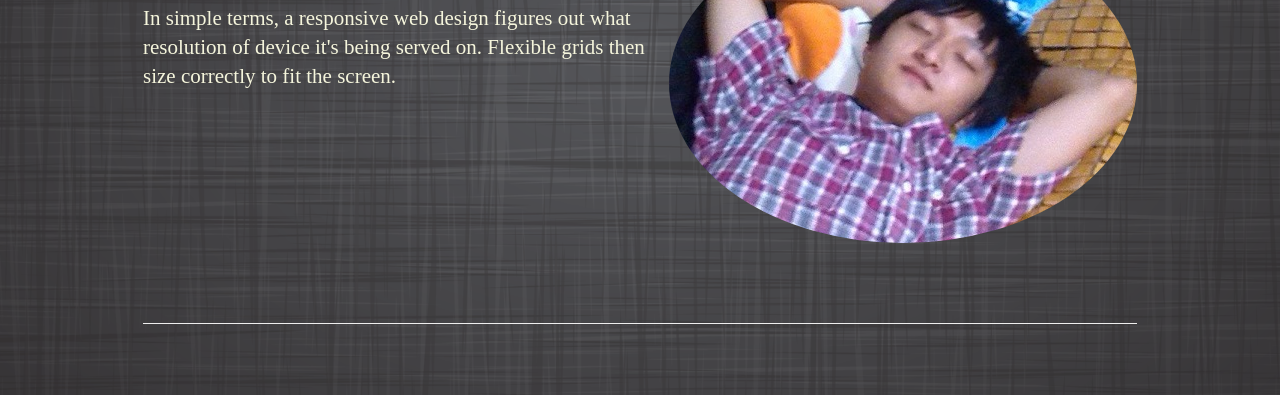
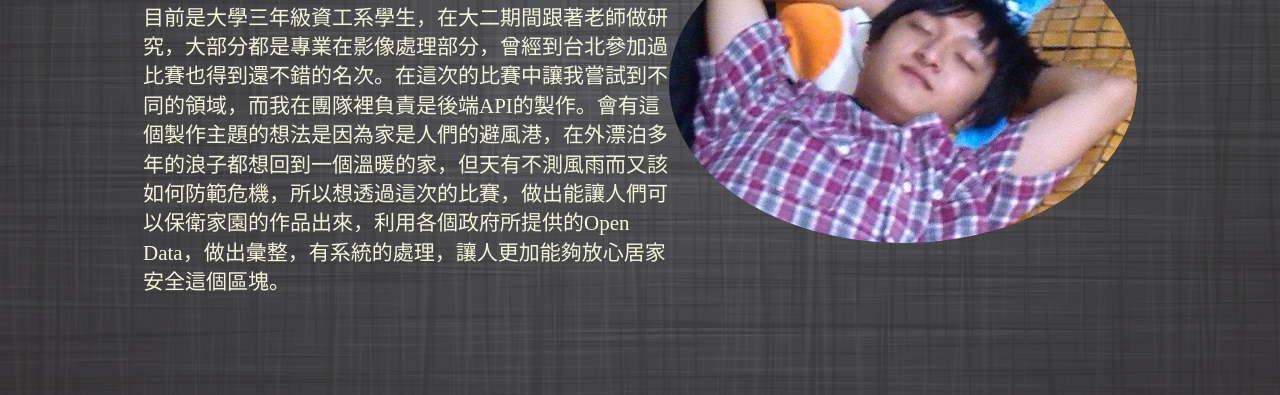
Before and after one commit to Lab3224J203/housesafe_V2.0, a plain HTML site: page about.html in a window 1280 px wide. Shown: the part 337-732 px from the top of the page. Drawn offline with Linux system fonts and the light colour scheme; files that its build step writes are made by us from their sources.

Commit message:
居安往

```diff
--- a/about.html
+++ b/about.html
@@ -71,7 +71,7 @@
     <div class="featurette">
       <img class="img-circle pull-right" src="images/shing.jpg">
       <h2 class="featurette-heading" style="color:#ffffff; font-family: '微軟正黑體';">年輕學長<span class="text-muted">1號</span></h2>
-      <p class="lead">In simple terms, a responsive web design figures out what resolution of device it's being served on. Flexible grids then size correctly to fit the screen.</p>
+      <p class="lead">目前是大學三年級資工系學生，在大二期間跟著老師做研究，大部分都是專業在影像處理部分，曾經到台北參加過比賽也得到還不錯的名次。在這次的比賽中讓我嘗試到不同的領域，而我在團隊裡負責是後端API的製作。會有這個製作主題的想法是因為家是人們的避風港，在外漂泊多年的浪子都想回到一個溫暖的家，但天有不測風雨而又該如何防範危機，所以想透過這次的比賽，做出能讓人們可以保衛家園的作品出來，利用各個政府所提供的Open Data，做出彙整，有系統的處理，讓人更加能夠放心居家安全這個區塊。</p>
     </div>
 
     <hr class="featurette-divider">
```
